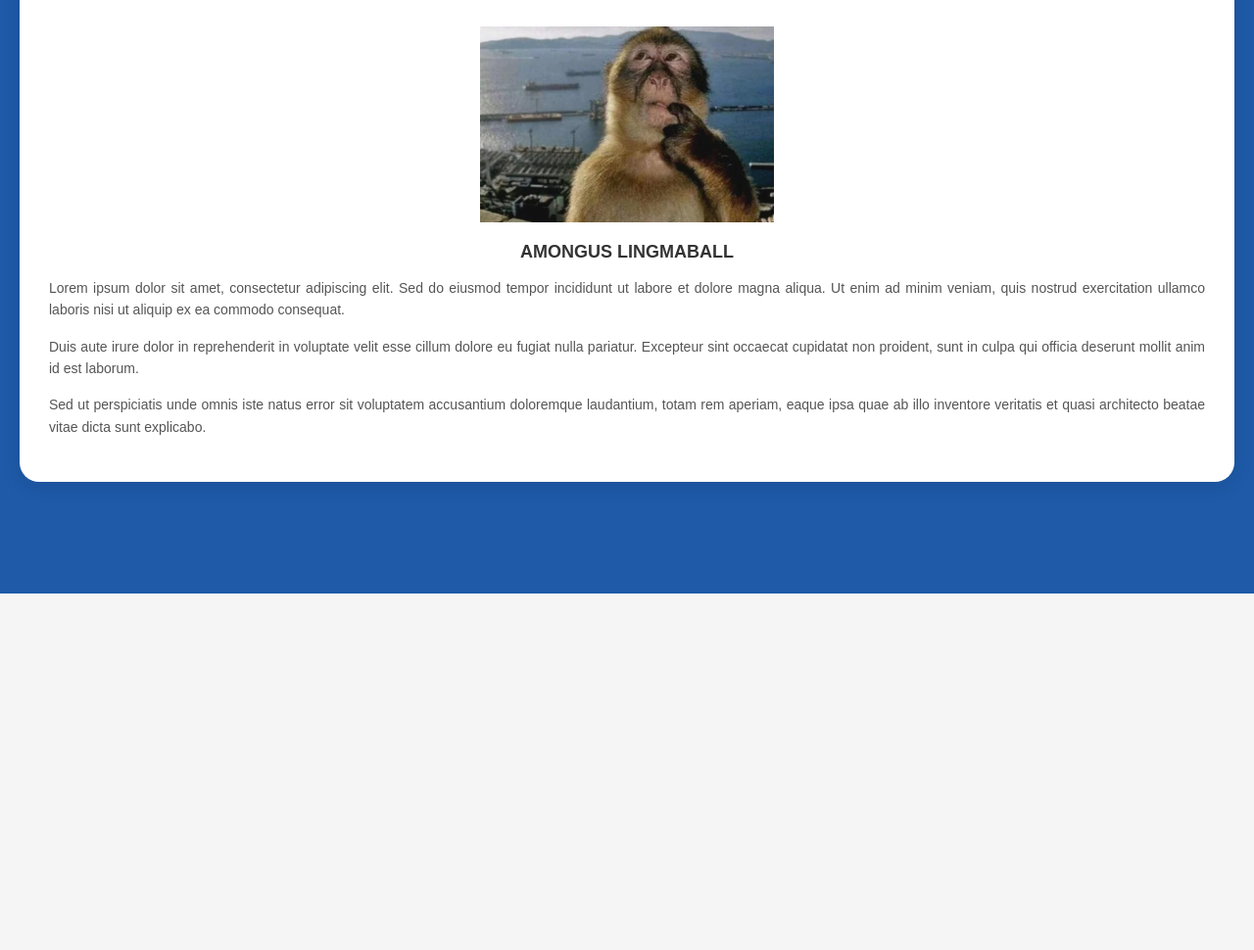
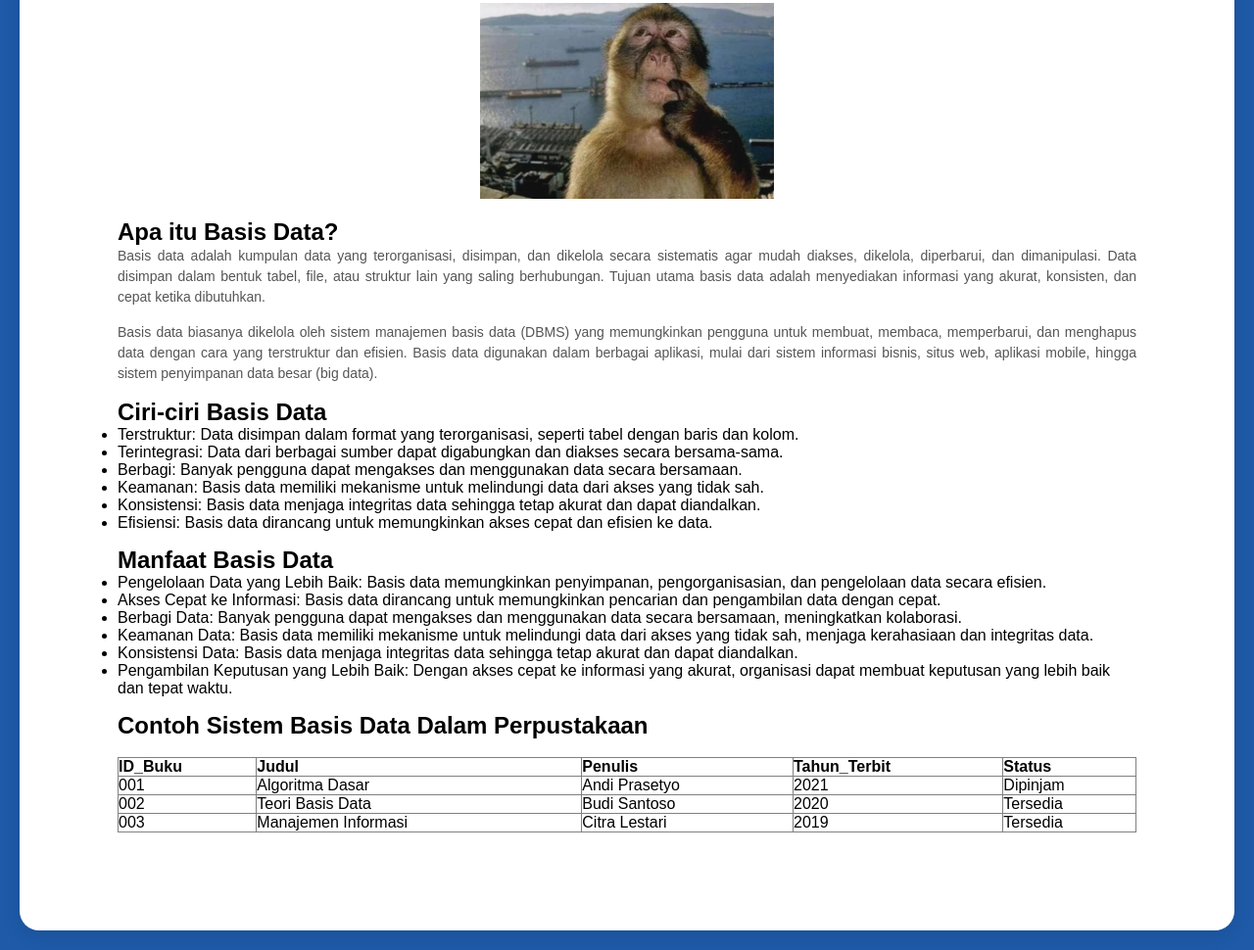
Before and after one commit to dwicchii/BLOG, a plain HTML site: page basis data.html in a window 1280 px wide. Shown: the part 194-1164 px from the top of the page at 98% size. Before the commit the page ends 800 px from the top, so only its background shows below. Drawn offline with Linux system fonts and the light colour scheme.

Commit message:
baru banget wlee

```diff
--- a/basis data.html
+++ b/basis data.html
@@ -34,12 +34,61 @@
 
                 <!-- Text Content -->
                 <div class="penjelasan-text">
-                    <h3>AMONGUS LINGMABALL</h3>
-                    <p>Lorem ipsum dolor sit amet, consectetur adipiscing elit. Sed do eiusmod tempor incididunt ut labore et dolore magna aliqua. Ut enim ad minim veniam, quis nostrud exercitation ullamco laboris nisi ut aliquip ex ea commodo consequat.</p>
-
-                    <p>Duis aute irure dolor in reprehenderit in voluptate velit esse cillum dolore eu fugiat nulla pariatur. Excepteur sint occaecat cupidatat non proident, sunt in culpa qui officia deserunt mollit anim id est laborum.</p>
-
-                    <p>Sed ut perspiciatis unde omnis iste natus error sit voluptatem accusantium doloremque laudantium, totam rem aperiam, eaque ipsa quae ab illo inventore veritatis et quasi architecto beatae vitae dicta sunt explicabo.</p>
+                    <h2>Apa itu Basis Data?</h2>
+                    <p>Basis data adalah kumpulan data yang terorganisasi, disimpan, dan dikelola secara sistematis agar mudah diakses, dikelola, diperbarui, dan dimanipulasi. Data disimpan dalam bentuk tabel, file, atau struktur lain yang saling berhubungan. Tujuan utama basis data adalah menyediakan informasi yang akurat, konsisten, dan cepat ketika dibutuhkan.</p>
+                    <p>Basis data biasanya dikelola oleh sistem manajemen basis data (DBMS) yang memungkinkan pengguna untuk membuat, membaca, memperbarui, dan menghapus data dengan cara yang terstruktur dan efisien. Basis data digunakan dalam berbagai aplikasi, mulai dari sistem informasi bisnis, situs web, aplikasi mobile, hingga sistem penyimpanan data besar (big data).</p>
+                    <h2>Ciri-ciri Basis Data</h2>
+                    <ul>
+                        <li>Terstruktur: Data disimpan dalam format yang terorganisasi, seperti tabel dengan baris dan kolom.</li>
+                        <li>Terintegrasi: Data dari berbagai sumber dapat digabungkan dan diakses secara bersama-sama.</li>
+                        <li>Berbagi: Banyak pengguna dapat mengakses dan menggunakan data secara bersamaan.</li>
+                        <li>Keamanan: Basis data memiliki mekanisme untuk melindungi data dari akses yang tidak sah.</li>
+                        <li>Konsistensi: Basis data menjaga integritas data sehingga tetap akurat dan dapat diandalkan.</li>
+                        <li>Efisiensi: Basis data dirancang untuk memungkinkan akses cepat dan efisien ke data.</li>
+                    </ul>
+                    <p></p>
+                    <h2>Manfaat Basis Data</h2>
+                    <ul>
+                        <li>Pengelolaan Data yang Lebih Baik: Basis data memungkinkan penyimpanan, pengorganisasian, dan pengelolaan data secara efisien.</li>
+                        <li>Akses Cepat ke Informasi: Basis data dirancang untuk memungkinkan pencarian dan pengambilan data dengan cepat.</li>
+                        <li>Berbagi Data: Banyak pengguna dapat mengakses dan menggunakan data secara bersamaan, meningkatkan kolaborasi.</li>
+                        <li>Keamanan Data: Basis data memiliki mekanisme untuk melindungi data dari akses yang tidak sah, menjaga kerahasiaan dan integritas data.</li>
+                        <li>Konsistensi Data: Basis data menjaga integritas data sehingga tetap akurat dan dapat diandalkan.</li>
+                        <li>Pengambilan Keputusan yang Lebih Baik: Dengan akses cepat ke informasi yang akurat, organisasi dapat membuat keputusan yang lebih baik dan tepat waktu.</li>
+                    </ul>
+                    <p></p>
+                    <h2>Contoh Sistem Basis Data Dalam Perpustakaan</h2><br>
+                    <table border="1" cellpadding="10" cellspacing="0" style="width:100%; border-collapse: collapse;"
+                    >
+                        <tr>
+                            <th>ID_Buku</th>
+                            <th>Judul</th>
+                            <th>Penulis</th>
+                            <th>Tahun_Terbit</th>
+                            <th>Status</th>
+                        </tr>
+                        <tr>
+                            <td>001</td>
+                            <td>Algoritma Dasar</td>
+                            <td>Andi Prasetyo</td>
+                            <td>2021</td>
+                            <td>Dipinjam</td>
+                        </tr>
+                        <tr>
+                            <td>002</td>
+                            <td>Teori Basis Data</td>
+                            <td>Budi Santoso</td>
+                            <td>2020</td>
+                            <td>Tersedia</td>
+                        </tr>
+                        <tr>
+                            <td>003</td>
+                            <td>Manajemen Informasi</td>
+                            <td>Citra Lestari</td>
+                            <td>2019</td>
+                            <td>Tersedia</td>
+                        </tr>
+                    </table>
                 </div>
             </div>
         </div>
--- a/style.css
+++ b/style.css
@@ -54,6 +54,12 @@ body {
     margin-bottom: 10px;
 }
 
+.logo-pfp:hover {
+    transform: scale(1.05);
+    box-shadow: 0 0 10px rgba(0,0,0,0.3);
+    transition: transform 0.3s, box-shadow 0.3s;
+}
+
 .logo-ubp {
     width: 50px;
     height: 50px;
@@ -61,6 +67,12 @@ body {
     background-size: cover;
     border-radius: 50%;
     margin-bottom: 10px;
+}
+
+.logo-ubp:hover {
+    transform: scale(1.05);
+    box-shadow: 0 0 10px rgba(0,0,0,0.3);
+    transition: transform 0.3s, box-shadow 0.3s;
 }
 
 .probp-link {
@@ -350,8 +362,8 @@ body {
 }
 
 .penjelasan-content {
-    padding: 30px;
-    text-align: center;
+    padding: 100px;
+    text-align: left;
 }
 
 .penjelasan-image {
@@ -390,13 +402,13 @@ body {
 
 .penjelasan-text h3 {
     font-size: 18px;
-    margin-bottom: 15px;
+    margin-bottom:5px;
     color: #333;
 }
 
 .penjelasan-text p {
     font-size: 14px;
-    line-height: 1.6;
+    line-height: 1.5;
     color: #555;
     margin-bottom: 15px;
     text-align: justify;
```
Also changed, not shown: index.html (+2 -2 lines).
